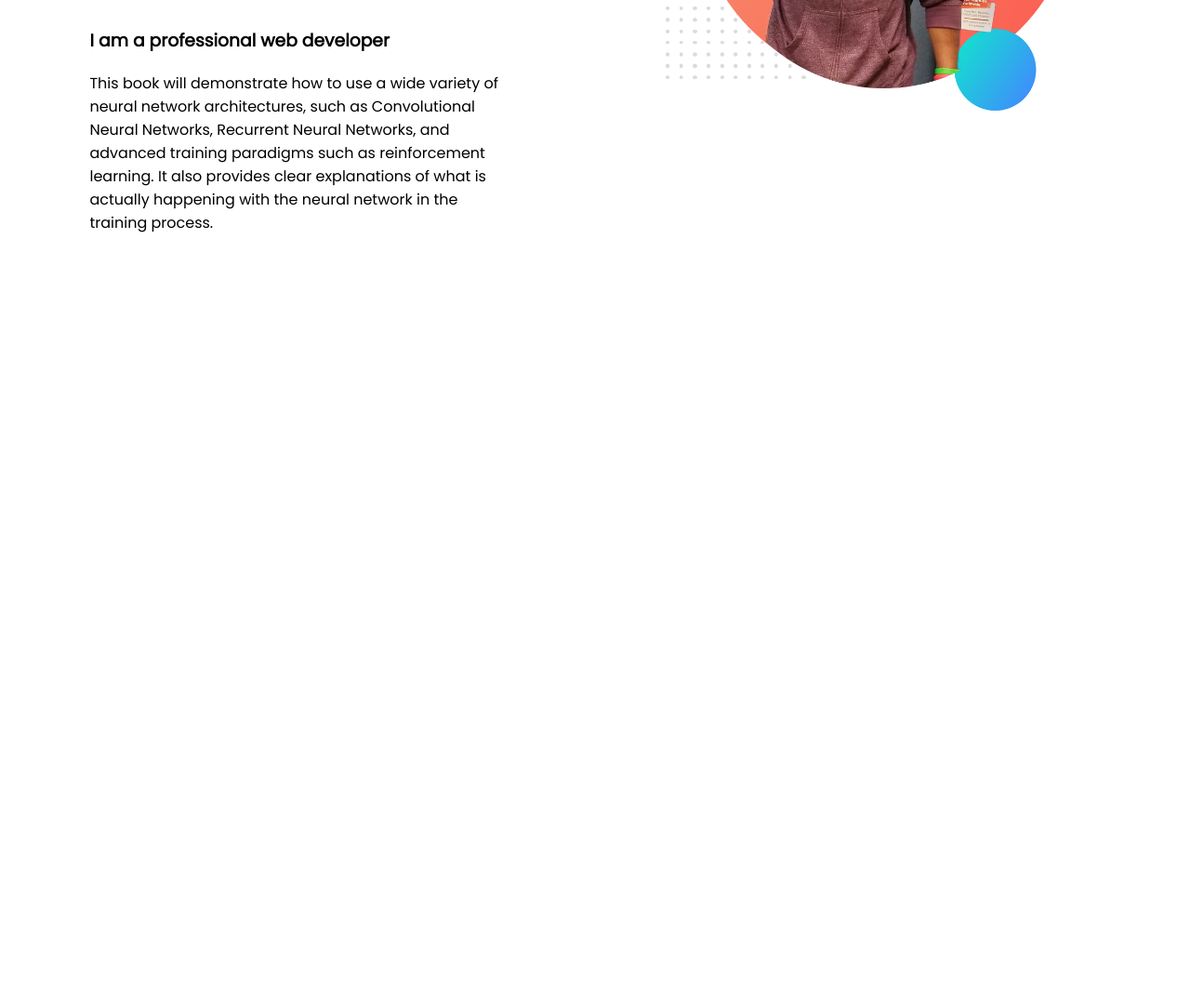
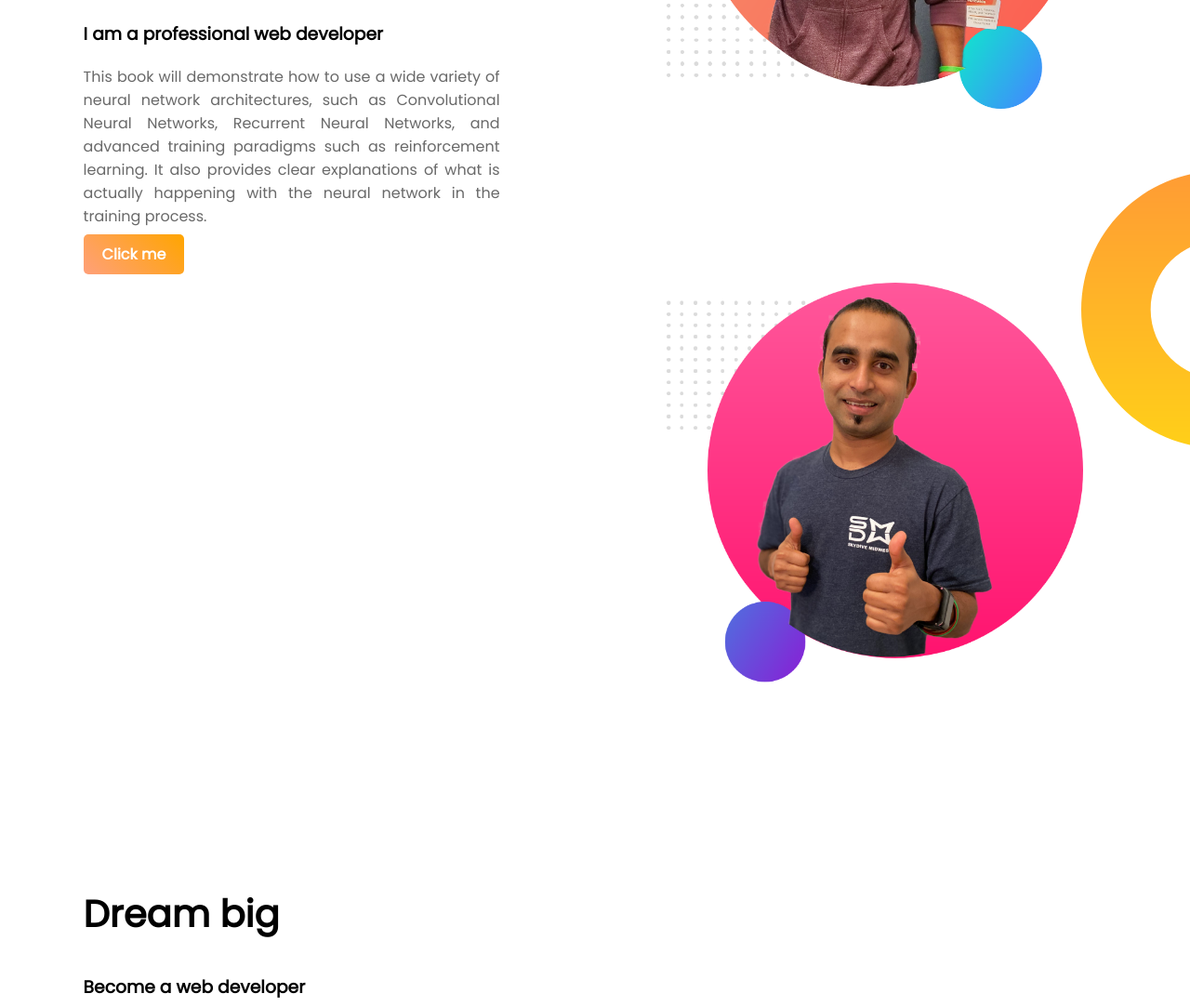
Before and after one commit to Abdullah628/web-portfolio, a plain HTML site: page index.html in a window 1280 px wide. Shown: the part 417-1500 px from the top of the page at 93% size. Before the commit the page ends 800 px from the top, so only its background shows below. Drawn offline with Linux system fonts and the light colour scheme.

Commit message:
new css added

```diff
--- a/index.html
+++ b/index.html
@@ -11,16 +11,30 @@
     <link rel="stylesheet" href="style.css">
 </head>
 <body>
-   <section>
+   <section class="top-banner">
         <div class="half-width">
             <h1>Welcome to</h1>
             <h1><span class="name-heighlight">Abdullah Rafi</span>  world</h1>
             <h3>I am a professional web developer</h3>
             <p>This book will demonstrate how to use a wide variety of neural network architectures, such as Convolutional Neural Networks, Recurrent Neural Networks, and advanced training paradigms such as reinforcement learning. It also provides clear explanations of what is actually happening with the neural network in the training process.</p>
+            <a class="link-button" target="_blank" href="https://www.google.com/">Click me</a>
         </div>
         <div class="half-width">
             <img src="images/jhankar.png" alt="">
         </div>
    </section>
+   <section class="dream-area">
+    <div class="half-width">
+        <img src="images/jhankar2.png" alt="">
+    </div>
+    <div class="half-width">
+
+        <h2>Dream big</h2>
+        <h3>Become a web developer</h3>
+        <p>This book will demonstrate how to use a wide variety of neural network architectures, such as Convolutional Neural Networks, Recurrent Neural Networks, and advanced training paradigms such as reinforcement learning. It also provides clear explanations of what is actually happening with the neural network in the training process.</p>
+        <a class="link-button" target="_blank" href="https://www.google.com/">Download CV</a>
+    </div>
+
+</section>
 </body>
 </html>
--- a/style.css
+++ b/style.css
@@ -1,8 +1,17 @@
 body{
     font-family: 'Poppins', sans-serif;
+    margin:0px;
+
 }
 h1{
     font-size: 50px;
+}
+h2{
+    font-size: 40px;
+}
+p{
+    color: dimgray;
+    text-align: justify;
 }
 .name-heighlight{
     color: orange;
@@ -16,3 +25,24 @@ h1{
 .half-width img{
     width: 100%;
 }
+.top-banner{
+    background-image: url(images/top-banner.png);
+    background-repeat: no-repeat;
+}
+.dream-area{
+    background-image: url(images/dream-bg.png);
+    background-repeat: no-repeat;
+    background-position: right;
+}
+section{
+    height: 500px;
+
+}
+.link-button{
+    text-decoration: none;
+    background-image: linear-gradient(45deg, lightSalmon, orange);
+    color: white;
+    font-weight: 700;
+    border-radius: 5px;
+    padding: 10px 20px;
+}
```
